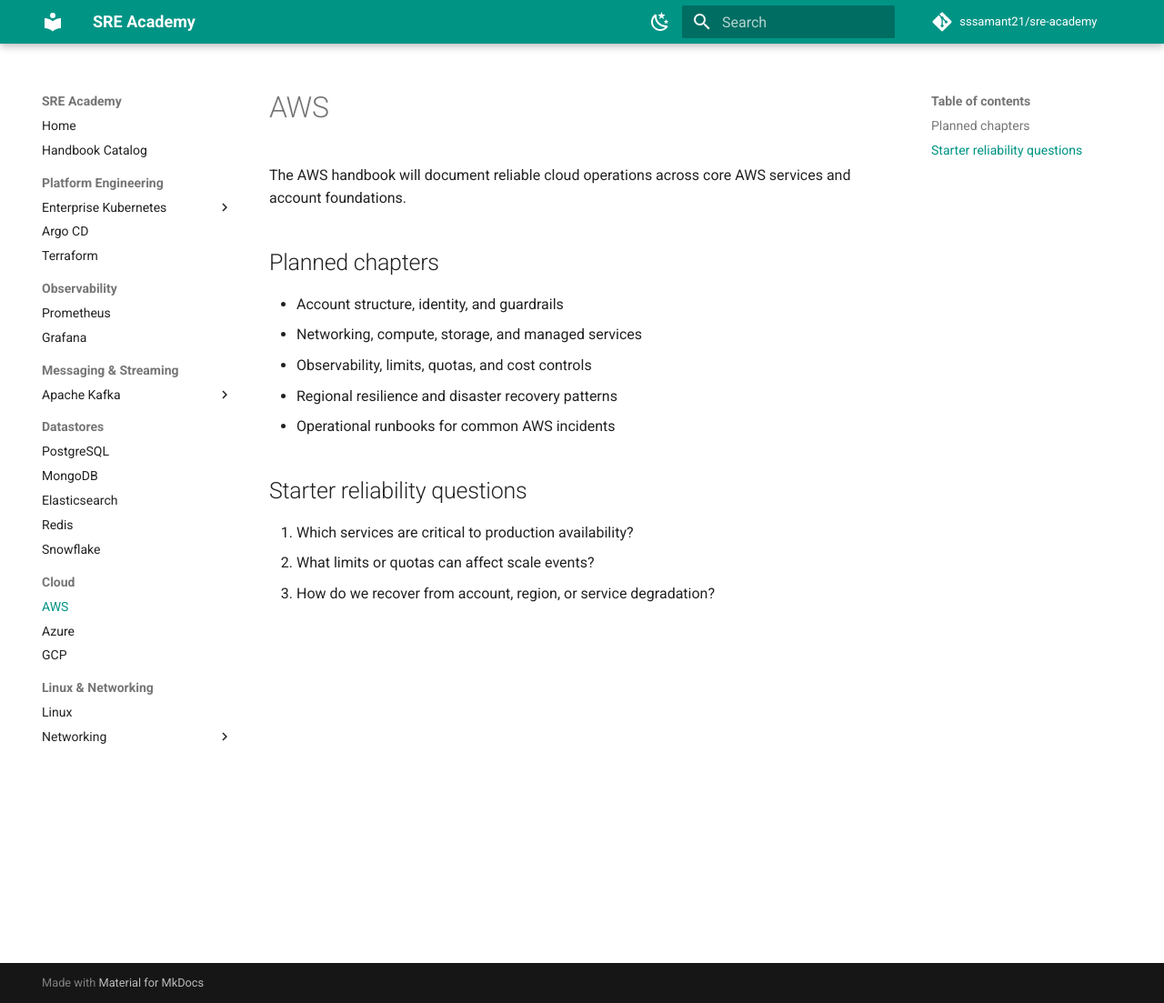
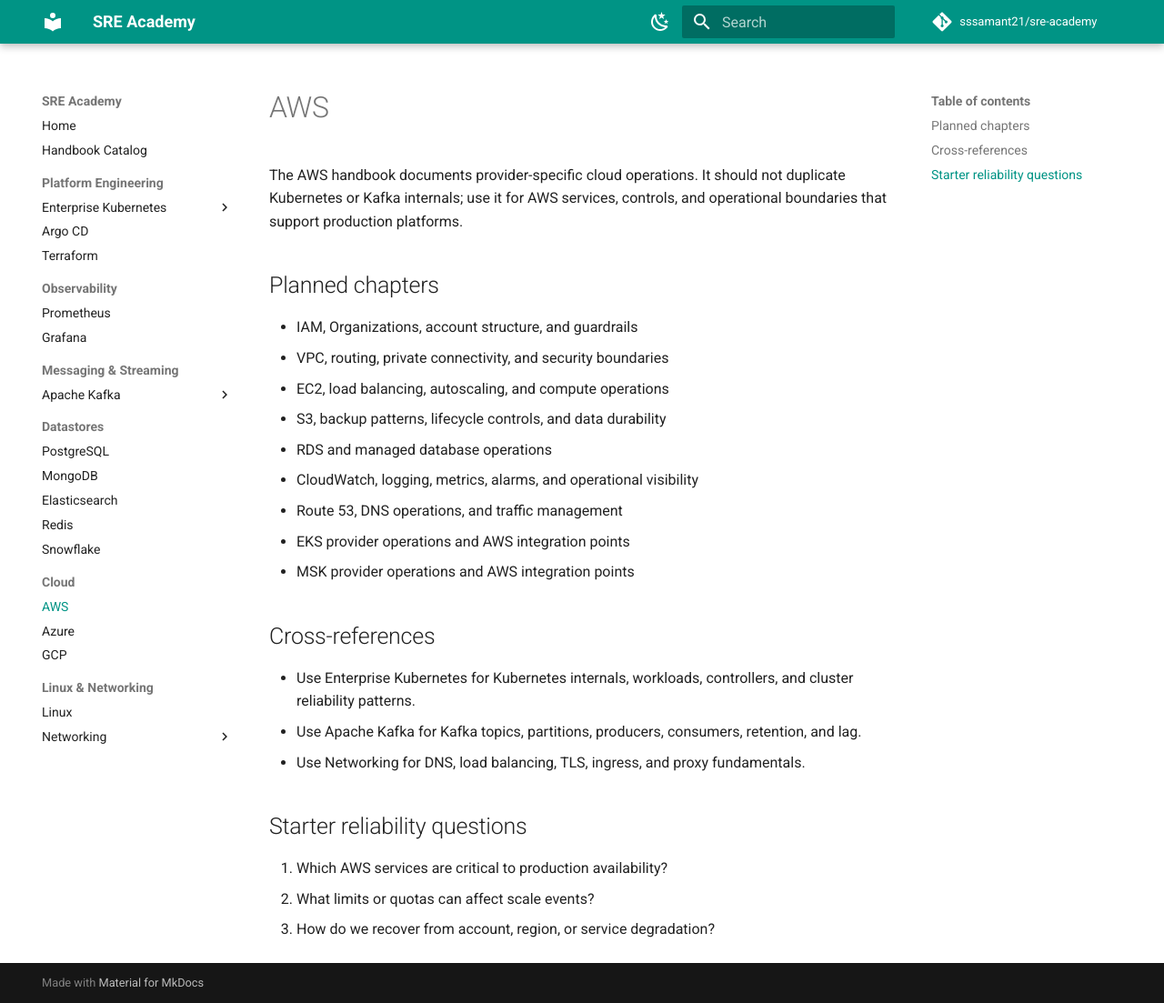
Before and after one commit to sssamant21/sre-academy, an MkDocs documentation site: the page built from docs/books/aws/index.md, in a window 1280 px wide and 1103 px high. Shown: the whole window at 91% size. Built offline with MkDocs 1.6.1 and Material for MkDocs 9.7.7, drawn with Linux system fonts in a browser that asks for light colours; comment, search, counter and statistics services are not loaded.

Commit message:
Refocus AWS handbook on provider operations

```diff
--- a/docs/books/aws/index.md
+++ b/docs/books/aws/index.md
@@ -1,17 +1,27 @@
 # AWS
 
-The AWS handbook will document reliable cloud operations across core AWS services and account foundations.
+The AWS handbook documents provider-specific cloud operations. It should not duplicate Kubernetes or Kafka internals; use it for AWS services, controls, and operational boundaries that support production platforms.
 
 ## Planned chapters
 
-- Account structure, identity, and guardrails
-- Networking, compute, storage, and managed services
-- Observability, limits, quotas, and cost controls
-- Regional resilience and disaster recovery patterns
-- Operational runbooks for common AWS incidents
+- IAM, Organizations, account structure, and guardrails
+- VPC, routing, private connectivity, and security boundaries
+- EC2, load balancing, autoscaling, and compute operations
+- S3, backup patterns, lifecycle controls, and data durability
+- RDS and managed database operations
+- CloudWatch, logging, metrics, alarms, and operational visibility
+- Route 53, DNS operations, and traffic management
+- EKS provider operations and AWS integration points
+- MSK provider operations and AWS integration points
+
+## Cross-references
+
+- Use Enterprise Kubernetes for Kubernetes internals, workloads, controllers, and cluster reliability patterns.
+- Use Apache Kafka for Kafka topics, partitions, producers, consumers, retention, and lag.
+- Use Networking for DNS, load balancing, TLS, ingress, and proxy fundamentals.
 
 ## Starter reliability questions
 
-1. Which services are critical to production availability?
+1. Which AWS services are critical to production availability?
 2. What limits or quotas can affect scale events?
 3. How do we recover from account, region, or service degradation?
```
